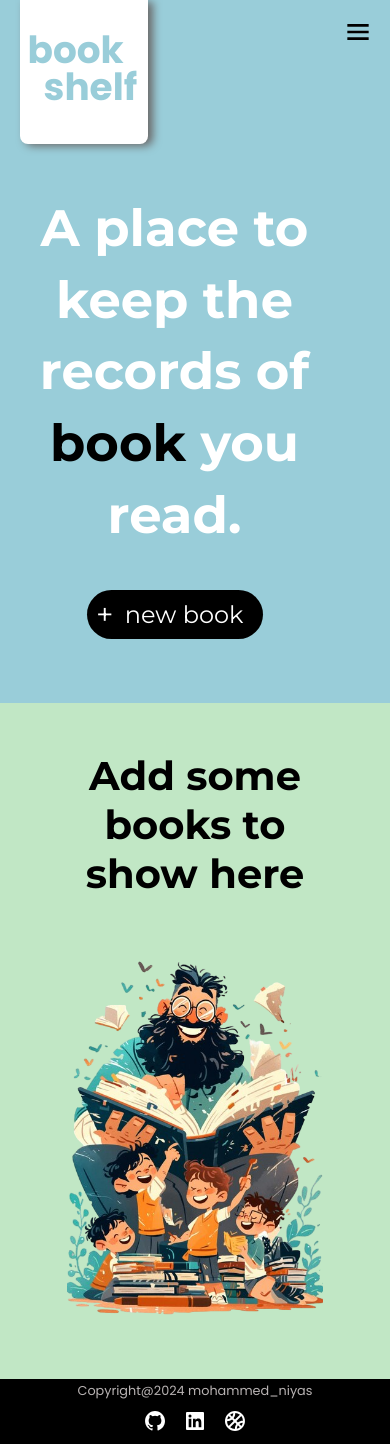
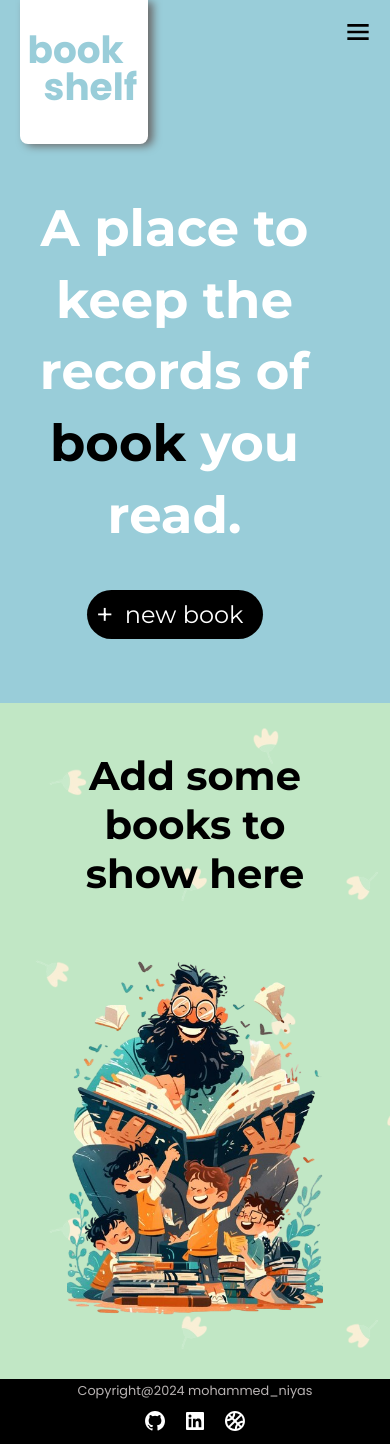
Before and after one commit to callmeniyu/BookShelf, a React (Vite) app in the folder client/: page / in a window 390 px wide. Built offline with nearby package versions, Linux system fonts and the light colour scheme.

Commit message:
add background to the books alternative

```diff
--- a/client/src/components/Books/Books.css
+++ b/client/src/components/Books/Books.css
@@ -5,6 +5,10 @@
     justify-content: center;
     padding: 3rem 0;
     background-color: #C1E7C5;
+    background-image: url("../../assets/images/pattern_flower.png");
+    background-size: 50rem;
+    background-repeat: repeat(1);
+    background-blend-mode: screen;
 }
 .books-wrap{
     width: 92%;
@@ -91,31 +95,37 @@
     justify-content: center;
     align-items: center;
     width: 40%;
+    background-size: contain;
 }
 .books-alternative-right h1{
     text-align: center;
     font-size: 2.5rem;
     font-family: "Montserrat", sans-serif;
-
 }
 .books-alternative-left img{
     width: 20rem;
 }
-
+.birds-vector-img{
+    width: 4rem;
+    height: 2rem;
+    position: absolute;
+}
 @media (max-width:1100px){
     .books-wrap{
         flex-wrap: wrap;
     }
     .books-left{
         order: 1;
-        width: 100%;
+        width: 100vh;
     }
     .books-right{
         display: flex;
         width: 100%;
         justify-content: space-between;
     }
-
+    .books{
+        background-size: 40rem;
+    }
     .books-right>div{
         display: flex;
         justify-content: space-between;
@@ -135,6 +145,9 @@
 @media (max-width:880px){
     .books-details-btns{
         flex-direction: row;
+    }
+    .books{
+        background-size: 35rem;
     }
 }
 @media (max-width:710px){
@@ -178,6 +191,9 @@
         gap: 1rem;
         align-items: center;
     }
+    .books{
+        background-size: 28rem;
+    }
     .books-alternative-left img{
         width: 16rem;
     }
--- a/client/src/components/Books/Books.jsx
+++ b/client/src/components/Books/Books.jsx
@@ -3,6 +3,7 @@ import { Link } from "react-router-dom"
 import Book_Cover1 from "../../assets/images/Book_Cover1.png"
 import BookStack_img from "../../assets/images/bookStack_img.png"
 import { BookContext } from "../../context/BookContext"
+import Birs_vector from "../../assets/images/birds_vector.png"
 import "./Books.css"
 
 const Books = (props) => {
@@ -60,7 +61,9 @@ const Books = (props) => {
             ) : (
                 <div className="books-alternative">
                     <div className="books-alternative-left"><img src={BookStack_img} alt="" /></div>
-                    <div className="books-alternative-right"><h1>Add some books to show here</h1></div>
+                        <div className="books-alternative-right">
+                            <h1>Add some books to show here</h1>
+                        </div>
                 </div>
             )}
         </div>
```
Also changed, not shown: client/src/assets/images/birds_vector.png (added), client/src/assets/images/pattern_flower.png (added).
